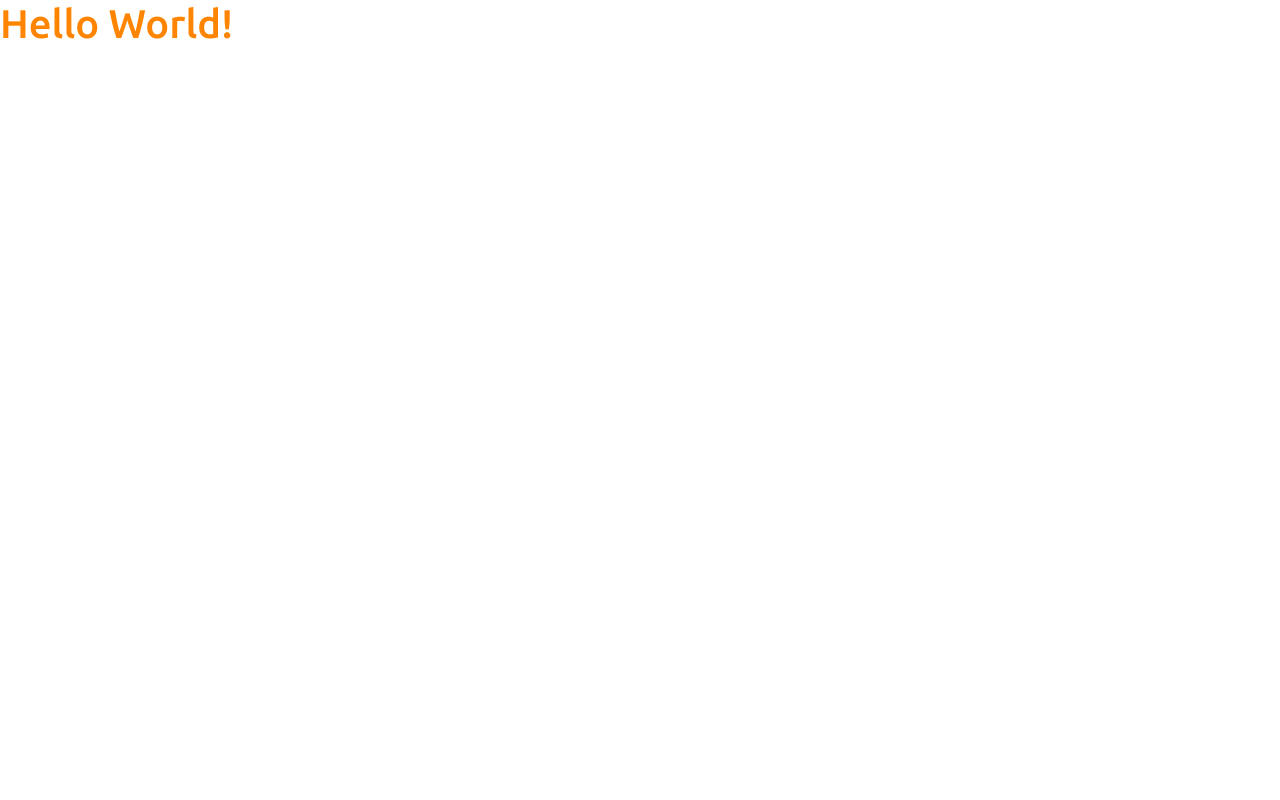
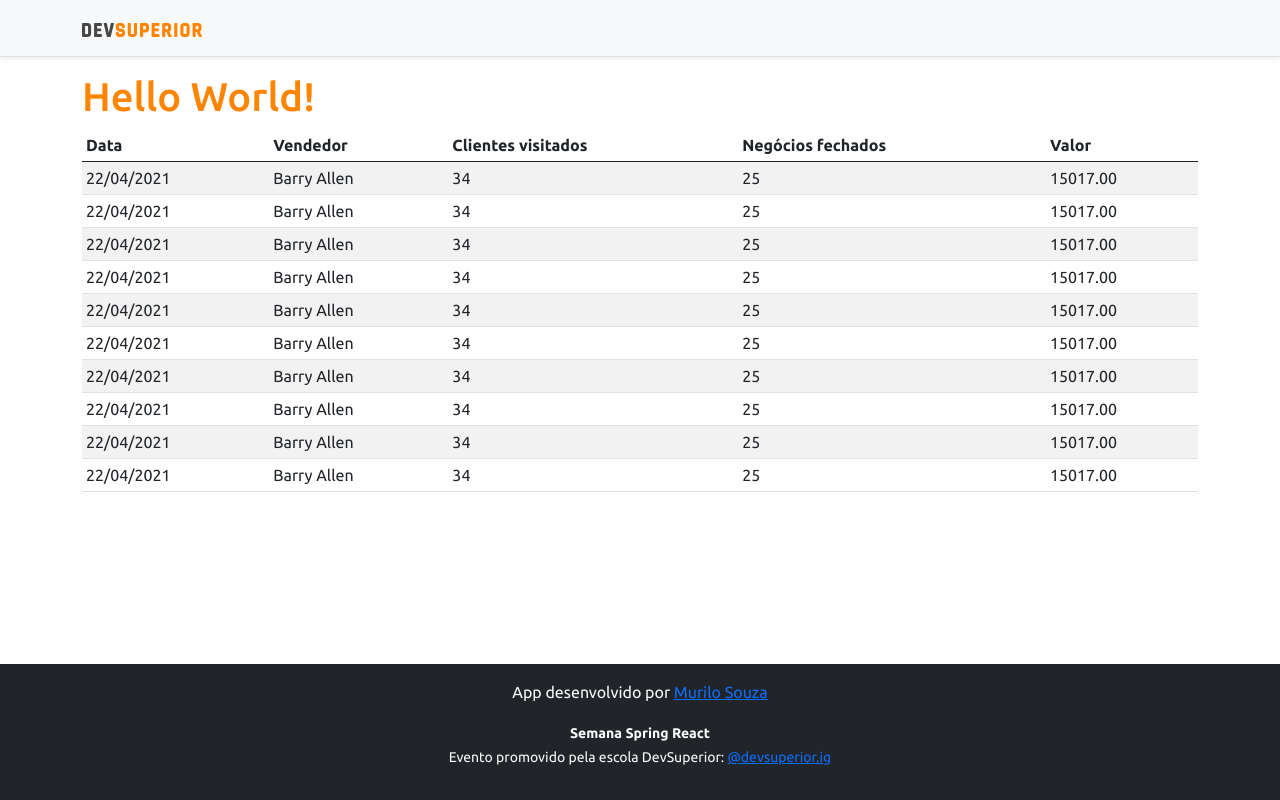
Before and after one commit to moslite/projetosds3, a React (Create React App) app in the folder frontend/: page / in a window 1280 px wide. Built offline with nearby package versions, Linux system fonts and the light colour scheme; the HTML template or start-up script is replaced by a standard one.

Commit message:
Basic static components

```diff
--- a/frontend/src/App.tsx
+++ b/frontend/src/App.tsx
@@ -1,9 +1,18 @@
+import NavBar from "./components/NavBar";
+import Footer from "./components/Footer";
+import DataTable from "./components/DataTable";
+
 function App() {
-  return (
-    <div>
-      <h1 className="text-primary">Hello World!</h1>
-    </div>
-  );
+    return (
+        <>
+            <NavBar/>
+            <div className="container">
+                <h1 className="text-primary">Hello World!</h1>
+                <DataTable/>
+            </div>
+            <Footer/>
+        </>
+    );
 }
 
 export default App;
--- /dev/null
+++ b/frontend/src/components/DataTable/index.tsx
@@ -0,0 +1,91 @@
+function DataTable() {
+    return (
+        <div className="table-responsive">
+            <table className="table table-striped table-sm">
+                <thead>
+                <tr>
+                    <th>Data</th>
+                    <th>Vendedor</th>
+                    <th>Clientes visitados</th>
+                    <th>Negócios fechados</th>
+                    <th>Valor</th>
+                </tr>
+                </thead>
+                <tbody>
+                <tr>
+                    <td>22/04/2021</td>
+                    <td>Barry Allen</td>
+                    <td>34</td>
+                    <td>25</td>
+                    <td>15017.00</td>
+                </tr>
+                <tr>
+                    <td>22/04/2021</td>
+                    <td>Barry Allen</td>
+                    <td>34</td>
+                    <td>25</td>
+                    <td>15017.00</td>
+                </tr>
+                <tr>
+                    <td>22/04/2021</td>
+                    <td>Barry Allen</td>
+                    <td>34</td>
+                    <td>25</td>
+                    <td>15017.00</td>
+                </tr>
+                <tr>
+                    <td>22/04/2021</td>
+                    <td>Barry Allen</td>
+                    <td>34</td>
+                    <td>25</td>
+                    <td>15017.00</td>
+                </tr>
+                <tr>
+                    <td>22/04/2021</td>
+                    <td>Barry Allen</td>
+                    <td>34</td>
+                    <td>25</td>
+                    <td>15017.00</td>
+                </tr>
+                <tr>
+                    <td>22/04/2021</td>
+                    <td>Barry Allen</td>
+                    <td>34</td>
+                    <td>25</td>
+                    <td>15017.00</td>
+                </tr>
+                <tr>
+                    <td>22/04/2021</td>
+                    <td>Barry Allen</td>
+                    <td>34</td>
+                    <td>25</td>
+                    <td>15017.00</td>
+                </tr>
+                <tr>
+                    <td>22/04/2021</td>
+                    <td>Barry Allen</td>
+                    <td>34</td>
+                    <td>25</td>
+                    <td>15017.00</td>
+                </tr>
+                <tr>
+                    <td>22/04/2021</td>
+                    <td>Barry Allen</td>
+                    <td>34</td>
+                    <td>25</td>
+                    <td>15017.00</td>
+                </tr>
+                <tr>
+                    <td>22/04/2021</td>
+                    <td>Barry Allen</td>
+                    <td>34</td>
+                    <td>25</td>
+                    <td>15017.00</td>
+                </tr>
+                </tbody>
+            </table>
+        </div>
+    );
+}
+
+export default DataTable;
--- /dev/null
+++ b/frontend/src/components/Footer/index.tsx
@@ -0,0 +1,13 @@
+function Footer() {
+    return (
+        <footer className="footer mt-auto py-3 bg-dark">
+            <div className="container">
+                <p className="text-light">App desenvolvido por <a href="https://github.com/moslite" target="_blank" rel="noreferrer">Murilo Souza</a></p>
+                <p className="text-light"><small><strong>Semana Spring React</strong><br/>
+                    Evento promovido pela escola DevSuperior: <a href="https://instagram.com/devsuperior.ig" target="_blank" rel="noreferrer">@devsuperior.ig</a></small></p>
+            </div>
+        </footer>
+    );
+}
+
+export default Footer;
--- /dev/null
+++ b/frontend/src/components/NavBar/index.tsx
@@ -0,0 +1,16 @@
+import ImgDsDark from 'assets/img/ds-dark.svg'
+
+function NavBar() {
+    return (
+        <div
+            className="d-flex flex-column flex-md-row align-items-center p-3 px-md-4 mb-3 bg-light border-bottom shadow-sm">
+            <div className="container">
+                <nav className="my-2 my-md-0 mr-md-3">
+                    <img src={ImgDsDark} alt="DevSuperior" width="120"/>
+                </nav>
+            </div>
+        </div>
+    );
+}
+
+export default NavBar;
```
Also changed, not shown: frontend/src/assets/img/ds-dark.svg (added).
